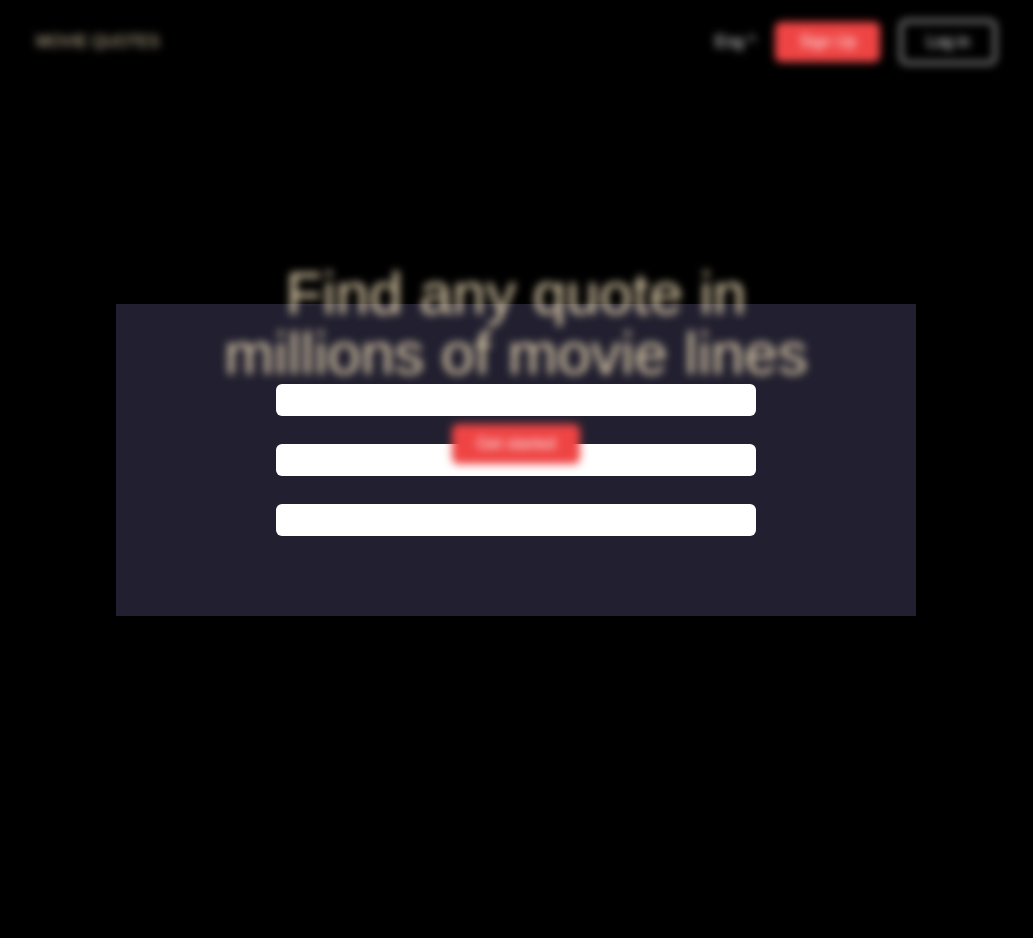
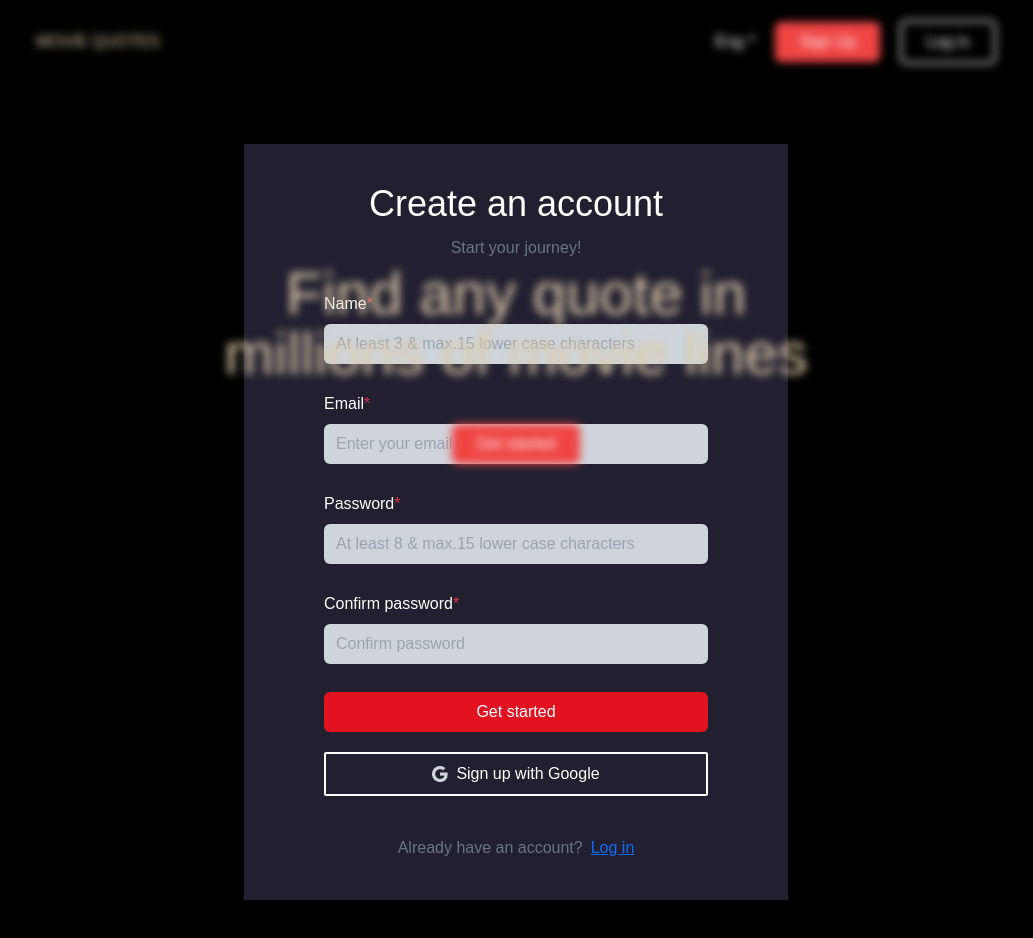
Before and after one commit to Pickle99/Epic-Movie-Quotes-Front, a Vue app: page /register in a window 1280 px wide. Shown: the top 938 px of the page, without its empty margins (124-1157 px from the left). Before the commit the page ends 800 px from the top, so only its background shows below. Built offline with nearby package versions, Linux system fonts and the light colour scheme; the HTML template or start-up script is replaced by a standard one.

Commit message:
feat: add register page

```diff
--- a/package.json
+++ b/package.json
@@ -12,6 +12,7 @@
   },
   "dependencies": {
     "pinia": "^2.0.14",
+    "vee-validate": "^4.5.11",
     "vue": "^3.2.37",
     "vue-router": "^4.0.16"
   },
--- a/src/components/pages/RegisterPage.vue
+++ b/src/components/pages/RegisterPage.vue
@@ -20,13 +20,92 @@
       </div>
     </div>
   </div>
-  <div class="flex justify-center -mt-40">
-    <div class="px-40 py-20 bg-[#222030]">
-      <div class="blur-none flex flex-col w-[30rem]">
-        <input class="px-7 py-1 rounded-md" />
-        <input class="my-7 px-10 py-1 rounded-md" />
-        <input class="px-7 py-1 rounded-md" />
-      </div>
+  <div class="flex justify-center -mt-80 blur-none mb-40">
+    <div class="px-20 py-10 bg-[#222030]">
+      <Form as="div" class="blur-none flex flex-col">
+        <div class="text-center mb-8">
+          <h1 class="text-white text-4xl">Create an account</h1>
+          <p class="text-[#6C757D] mt-3">Start your journey!</p>
+        </div>
+        <form>
+          <div class="flex flex-col">
+            <div class="flex flex-row">
+              <label class="text-white mb-2" for="first_name">Name</label>
+              <p class="text-[#DC3545]">*</p>
+            </div>
+            <Field
+              name="first_name"
+              class="bg-[#CED4DA] mb-7 px-3 py-2 rounded-md w-96"
+              placeholder="At least 3 & max.15 lower case characters"
+            />
+          </div>
+          <div>
+            <div class="flex flex-row">
+              <label class="text-white mb-2" for="email">Email</label>
+              <p class="text-[#DC3545]">*</p>
+            </div>
+            <Field
+              name="email"
+              class="bg-[#CED4DA] mb-7 px-3 py-2 rounded-md w-96"
+              placeholder="Enter your email"
+            />
+          </div>
+          <div>
+            <div class="flex flex-row">
+              <label class="text-white mb-2" for="password">Password</label>
+              <p class="text-[#DC3545]">*</p>
+            </div>
+            <Field
+              name="password"
+              class="bg-[#CED4DA] mb-7 px-3 py-2 rounded-md w-96"
+              placeholder="At least 8 & max.15 lower case characters"
+            />
+          </div>
+          <div>
+            <div class="flex flex-row">
+              <label class="text-white mb-2" for="password_confirm"
+                >Confirm password</label
+              >
+              <p class="text-[#DC3545]">*</p>
+            </div>
+            <Field
+              name="password_confirm"
+              class="bg-[#CED4DA] mb-7 px-3 py-2 rounded-md w-96"
+              placeholder="Confirm password"
+            />
+          </div>
+        </form>
+        <div class="flex flex-col">
+          <button class="text-white bg-[#E31221] py-2 rounded-md">
+            Get started
+          </button>
+          <button
+            class="flex items-center justify-center text-white mt-5 border-white border-2 py-2 rounded-sm"
+          >
+            <img class="mr-2" src="@/assets/images/google.png" alt="img" /> Sign
+            up with Google
+          </button>
+        </div>
+        <div class="flex justify-center mt-10">
+          <p class="text-[#6C757D]">Already have an account?</p>
+          <RouterLink
+            :to="{ name: 'login' }"
+            class="text-[#0D6EFD] underline ml-2"
+            >Log in</RouterLink
+          >
+        </div>
+      </Form>
     </div>
   </div>
 </template>
+
+<script>
+import { Form, Field, ErrorMessage } from "vee-validate";
+export default {
+  components: {
+    Form,
+    Field,
+    ErrorMessage,
+  },
+};
+</script>
```
Also changed, not shown: src/assets/images/google.png (added), 1 other file (tests, documents, lock files or other folders).
